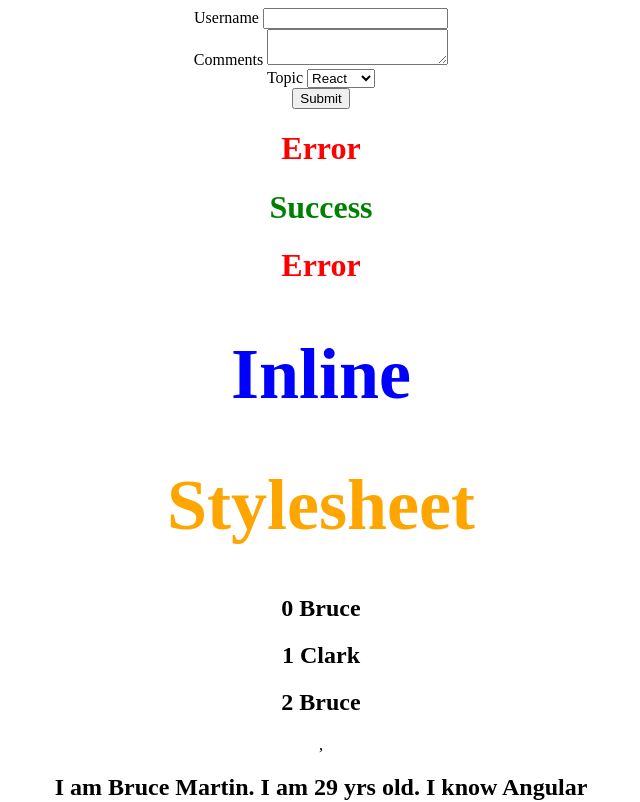
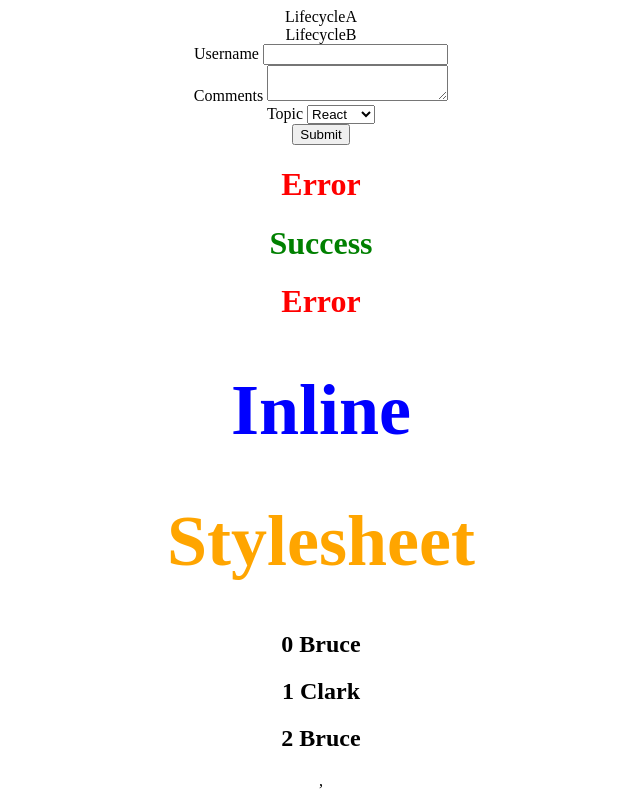
Before and after one commit to rob4abcba/ReactJS-Project, a React (Create React App) app: page / in a window 1280 px wide. Shown: the top 802 px of the page, without its empty margins (319-959 px from the left). Built offline with nearby package versions, Linux system fonts and the light colour scheme.

Commit message:
"Component Mounting" Lifecycle Methods

```diff
--- a/src/App.js
+++ b/src/App.js
@@ -17,6 +17,7 @@
 import './appStyles.css'
 import styles from './appStyles.module.css'
 import Form from './components/Form'
+import LifecycleA from './components/LifecycleA'
 
 class App extends React.Component {
   constructor(props) {
@@ -44,6 +45,7 @@
   render() {
     return (
       <div className="App">
+        <LifecycleA />
         <Form />
         <h1 className='error'>Error</h1>
         <h1 className={styles.success}>Success</h1>
--- /dev/null
+++ b/src/components/LifecycleA.js
@@ -0,0 +1,36 @@
+import React, { Component } from 'react'
+import LifecycleB from './LifecycleB'
+
+class LifecycleA extends Component {
+    constructor(props) {
+        super(props)
+
+        this.state = {
+            name: 'svmathtutor'
+        }
+        console.log('LifecycleA constructor')
+    }
+
+    static getDerivedStateFromProps(props, state) {
+        console.log('LifecycleA getDerivedStateFromProps')
+        return null
+    }
+
+    componentDidMount() {
+        console.log('LifecycleA componentDidMount')
+    }
+
+    render() {
+        console.log('LifecycleA render')
+        return (
+            <div>
+                <div>
+                    LifecycleA
+            </div>
+                <LifecycleB />
+            </div>
+        )
+    }
+}
+
+export default LifecycleA
--- /dev/null
+++ b/src/components/LifecycleB.js
@@ -0,0 +1,32 @@
+import React, { Component } from 'react'
+
+class LifecycleB extends Component {
+    constructor(props) {
+        super(props)
+
+        this.state = {
+             name: 'svmathtutor'
+        }
+        console.log('LifecycleB constructor')
+    }
+
+    static getDerivedStateFromProps(props, state) {
+        console.log('LifecycleB getDerivedStateFromProps')
+        return null
+    }
+
+    componentDidMount() {
+        console.log('LifecycleB componentDidMount')
+    }
+
+    render() {
+        console.log('LifecycleB render')
+        return (
+            <div>
+                LifecycleB
+            </div>
+        )
+    }
+}
+
+export default LifecycleB
```
